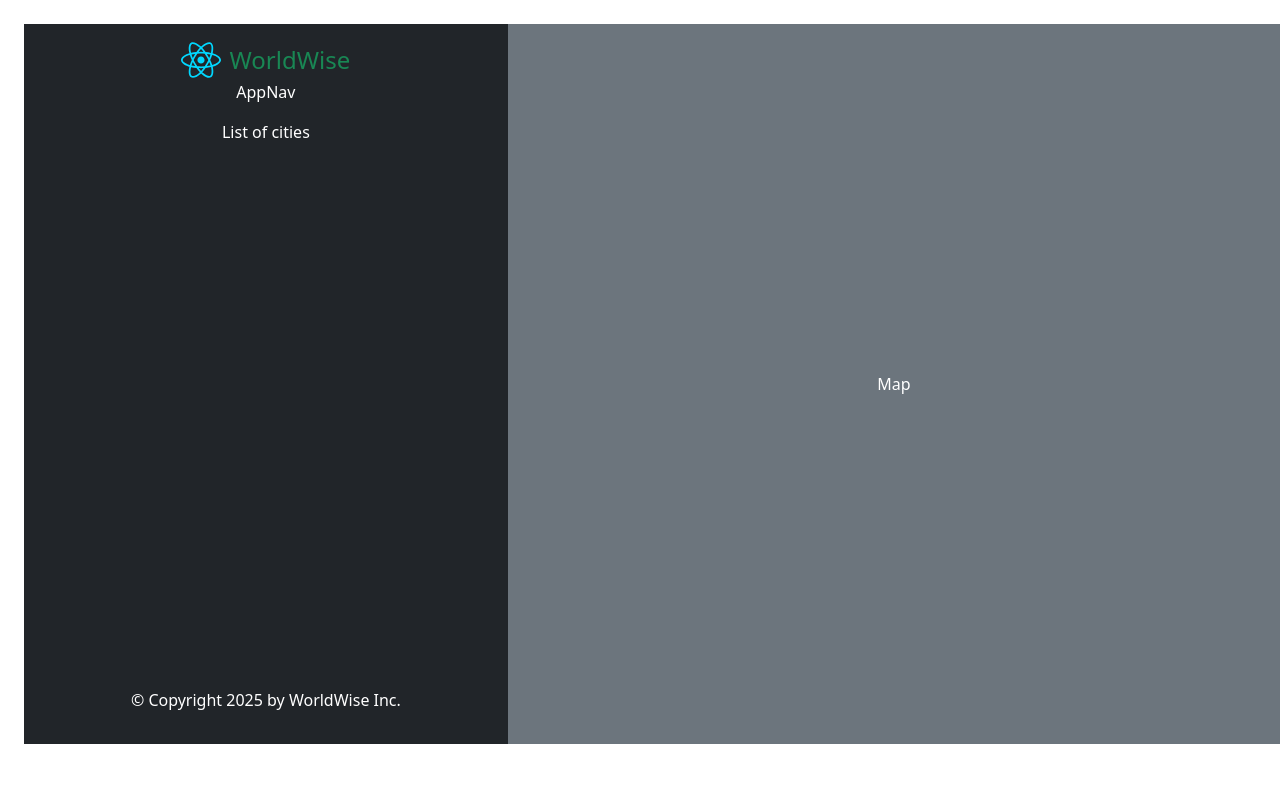
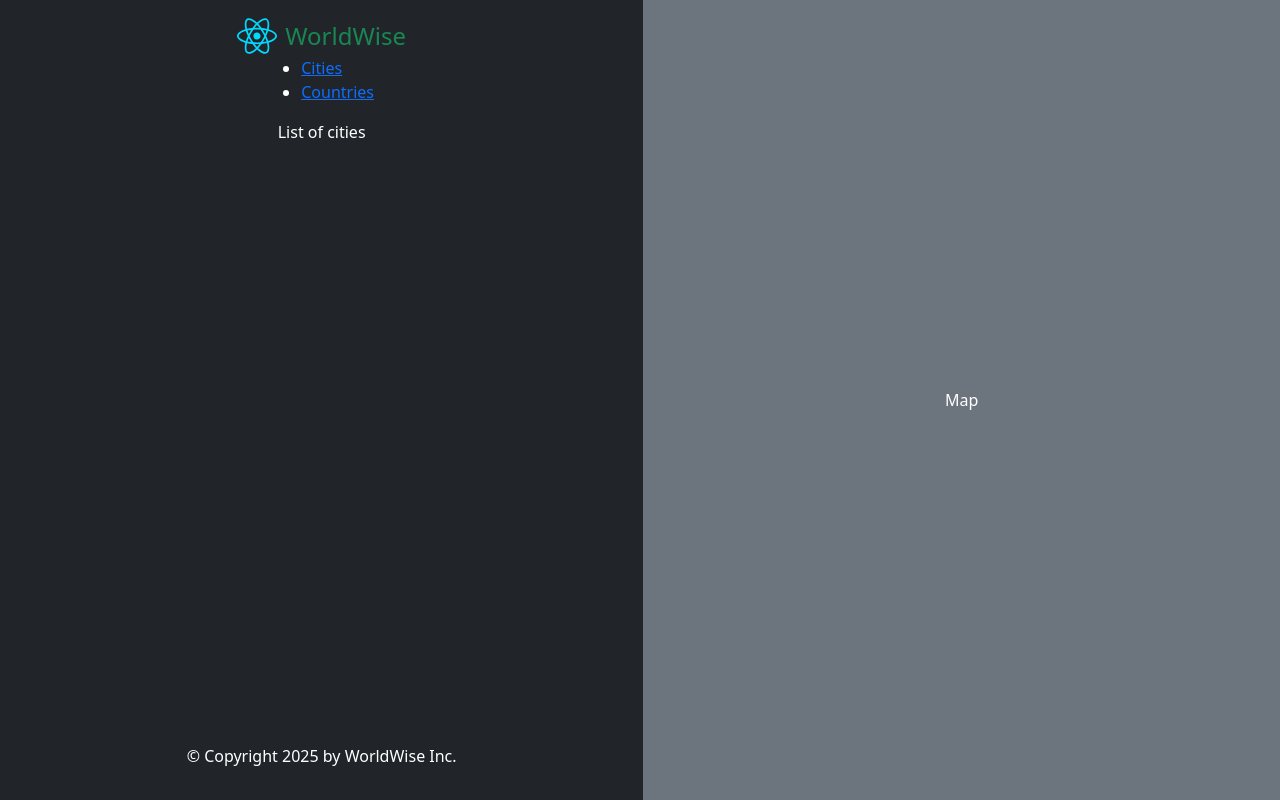
Before and after one commit to myatkay213272/react-single-page-application, a React (Vite) app: page /app in a window 1280 px wide. Built offline with nearby package versions, Linux system fonts and the light colour scheme.

Commit message:
Nested Routes & Index Route

```diff
--- a/src/App.jsx
+++ b/src/App.jsx
@@ -10,11 +10,16 @@ const App = () => {
   return (
     <Router>
       <Routes>
-        <Route path='/' element={<Homepage />} />
+        <Route index element={<Homepage />} />
         <Route path='product' element={<Product />} />
         <Route path='pricing' element={<Pricing />} />
         <Route path='/login' element={<Login/>}/>
-        <Route path='app' element={<AppLayout/>}/>
+        <Route path='app' element={<AppLayout/>}>
+          <Route index element={<p>List of cities</p>}/>
+          <Route path='cities' element={<p>List of cities</p>}/>
+          <Route path='countries' element={<p>Countries</p>}/>
+          <Route path='form' element={<p>Form</p>}/>
+        </Route>
         <Route path='*' element={<PageNotFound />} />
       </Routes>
     </Router>
--- a/src/components/AppNav.jsx
+++ b/src/components/AppNav.jsx
@@ -1,6 +1,17 @@
+import { NavLink } from "react-router-dom"
+
 const AppNav = () => {
   return (
-    <div>AppNav</div>
+    <nav>
+      <ul>
+        <li>
+          <NavLink to='cities'>Cities</NavLink>
+        </li>
+        <li>
+          <NavLink to='countries'>Countries</NavLink>
+        </li>
+      </ul>
+    </nav>
   )
 }
 
--- a/src/components/Map.jsx
+++ b/src/components/Map.jsx
@@ -1,7 +1,7 @@
 const Map = () => {
   return (
-    <div className="my-4 bg-secondary text-white d-flex justify-content-center align-items-center"
-    style={{ width: '800px',minHeight: '90vh' }}>
+    <div className="bg-secondary text-white d-flex justify-content-center align-items-center"
+    style={{  width: '800px',minHeight: '100vh' }}>
       Map
     </div>
   )
--- a/src/components/Sidebar.jsx
+++ b/src/components/Sidebar.jsx
@@ -1,12 +1,15 @@
 import Logo from '../components/Logo'
 import AppNav from '../components/AppNav'
+import { Outlet } from 'react-router-dom'
 
 const Sidebar = () => {
   return (
-    <div className="d-flex flex-column p-3 my-4 ms-4 bg-dark justify-content-center align-items-center text-white" style={{ width: '500px',minHeight: '90vh' }}>
+    <div className="d-flex flex-column p-3 bg-dark justify-content-center align-items-center text-white"
+    style={{ width: '800px',minHeight: '100vh' }}>
         <Logo/>
         <AppNav/>
-        <p className="mt-3">List of cities</p>
+
+        <Outlet/>   {/* <p className="mt-3">List of cities</p> */}
         <footer className="mt-auto text-center">
             <p className="text-white">&copy; Copyright {new Date().getFullYear()} by WorldWise Inc.</p>
         </footer>
```
